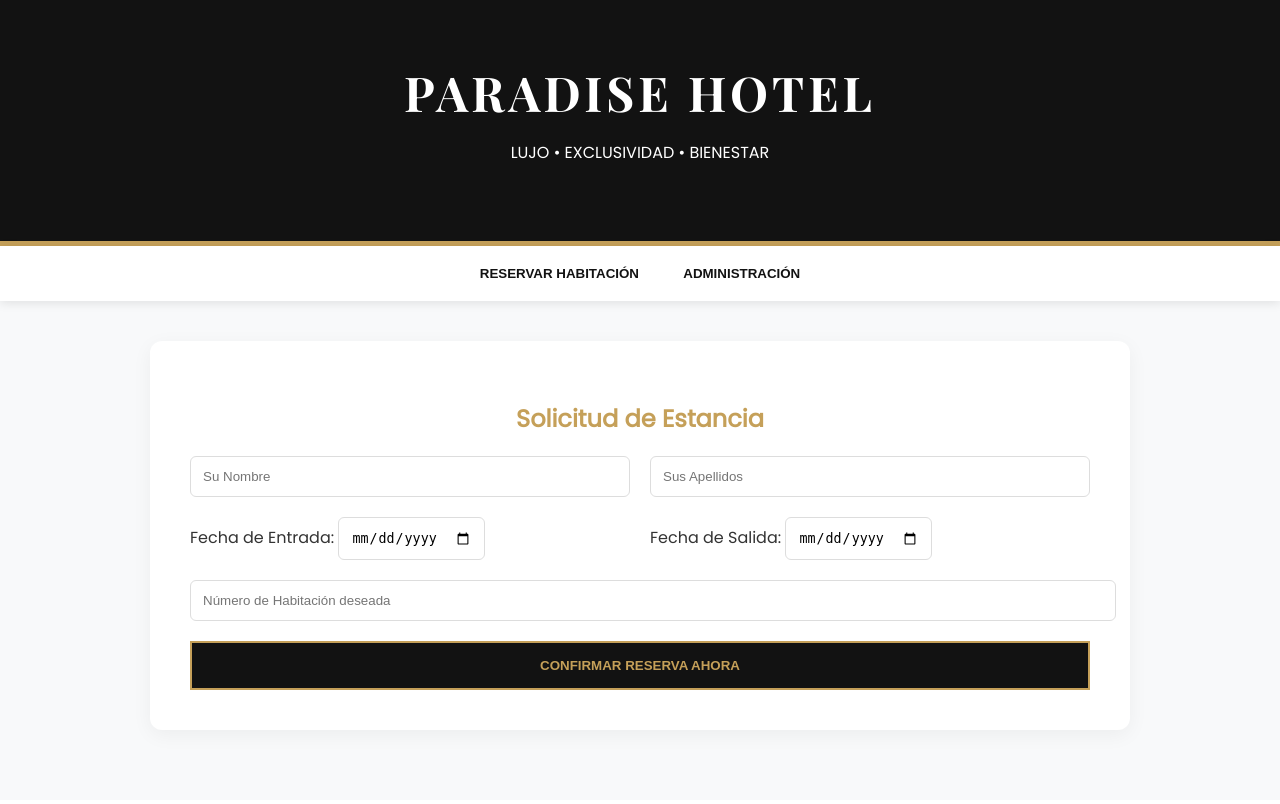
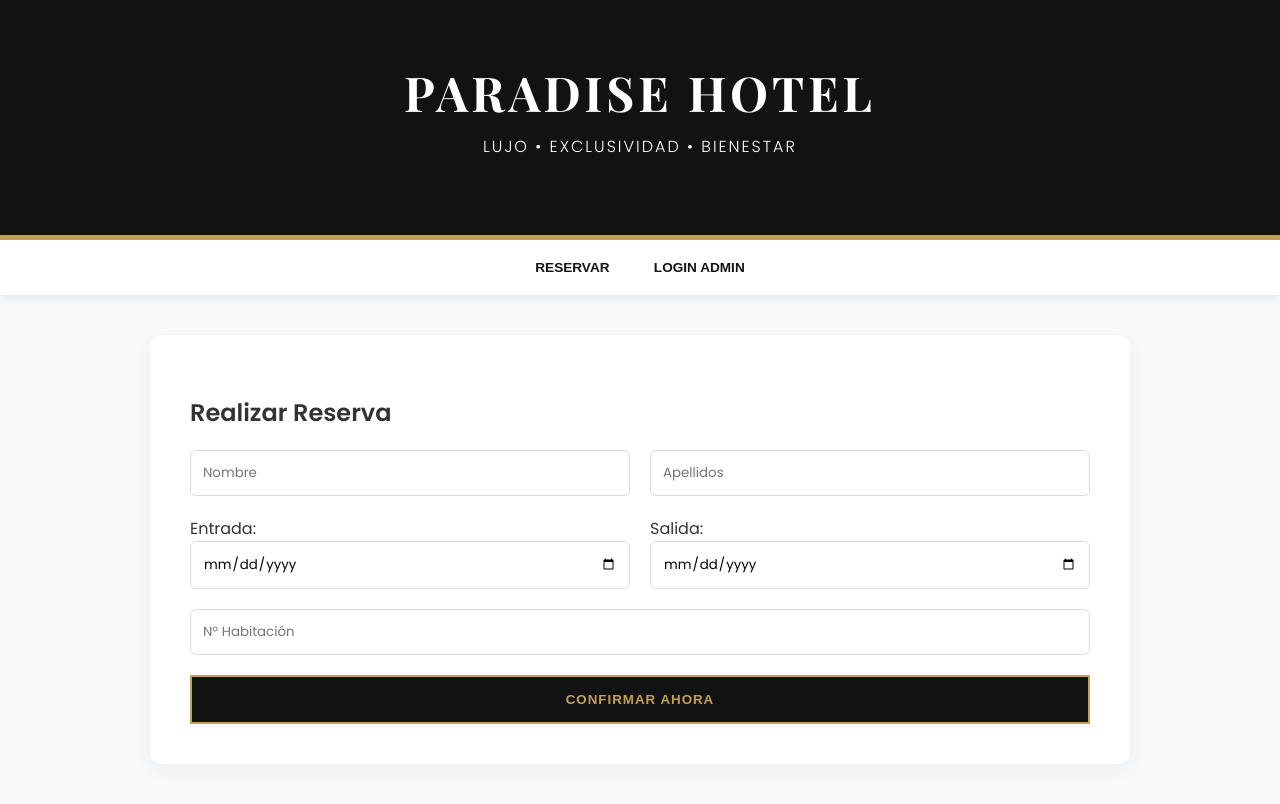
Before and after one commit to AVL05/API_Hotel, a PHP site: page / in a window 1280 px wide. Before the commit the page ends 736 px from the top, so only its background shows below. Run offline with PHP 8.4, Linux system fonts and the light colour scheme.

Commit message:
refactor: mejora de la arquitectura, limpieza de CSS con clases y optimización de JS

```diff
--- /dev/null
+++ b/css/styles.css
@@ -0,0 +1,186 @@
+:root {
+	--gold: #c5a059;
+	--dark: #121212;
+	--bg: #f8f9fa;
+	--white: #ffffff;
+	--danger: #ff4757;
+	--border: #dddddd;
+}
+
+body {
+	font-family: "Poppins", sans-serif;
+	background: var(--bg);
+	margin: 0;
+	color: #333;
+}
+
+/* --- Layout --- */
+.header-main {
+	background: var(--dark);
+	color: var(--white);
+	padding: 60px 20px;
+	text-align: center;
+	border-bottom: 5px solid var(--gold);
+}
+
+.title-hotel {
+	font-family: "Playfair Display", serif;
+	font-size: 3rem;
+	margin: 0;
+	letter-spacing: 4px;
+}
+
+.subtitle-hotel {
+	margin-top: 10px;
+	font-weight: 300;
+	letter-spacing: 2px;
+}
+
+.container-main {
+	max-width: 900px;
+	margin: 40px auto;
+	background: var(--white);
+	padding: 40px;
+	border-radius: 12px;
+	box-shadow: 0 5px 20px rgba(0, 0, 0, 0.05);
+}
+
+/* --- Navegación --- */
+.nav-bar {
+	background: var(--white);
+	text-align: center;
+	padding: 10px;
+	box-shadow: 0 2px 10px rgba(0, 0, 0, 0.1);
+	position: sticky;
+	top: 0;
+	z-index: 100;
+}
+
+.nav-btn {
+	background: none;
+	border: none;
+	padding: 10px 20px;
+	font-weight: bold;
+	cursor: pointer;
+	color: var(--dark);
+	transition: 0.3s;
+	text-transform: uppercase;
+	font-size: 0.85rem;
+}
+
+.nav-btn:hover {
+	color: var(--gold);
+}
+
+.user-badge {
+	background: rgba(197, 160, 89, 0.1);
+	padding: 5px 15px;
+	border-radius: 20px;
+	font-size: 0.8rem;
+	color: var(--gold);
+	margin-top: 10px;
+	display: inline-block;
+}
+
+/* --- Secciones --- */
+.section {
+	display: none;
+}
+
+.section.active {
+	display: block;
+	animation: fadeIn 0.5s;
+}
+
+@keyframes fadeIn {
+	from {
+		opacity: 0;
+		transform: translateY(10px);
+	}
+	to {
+		opacity: 1;
+		transform: translateY(0);
+	}
+}
+
+/* --- Formularios --- */
+.form-row {
+	display: grid;
+	grid-template-columns: 1fr 1fr;
+	gap: 20px;
+	margin-bottom: 20px;
+}
+
+.input-field {
+	padding: 12px;
+	border: 1px solid var(--border);
+	border-radius: 6px;
+	outline: none;
+	width: 100%;
+	box-sizing: border-box;
+	font-family: inherit;
+}
+
+.input-field:focus {
+	border-color: var(--gold);
+}
+
+.btn-primary {
+	background: var(--dark);
+	color: var(--gold);
+	border: 2px solid var(--gold);
+	padding: 15px 30px;
+	font-weight: bold;
+	width: 100%;
+	cursor: pointer;
+	transition: 0.3s;
+	text-transform: uppercase;
+	letter-spacing: 1px;
+}
+
+.btn-primary:hover {
+	background: var(--gold);
+	color: var(--white);
+}
+
+/* --- Tablas de Administración --- */
+.table-admin {
+	width: 100%;
+	border-collapse: collapse;
+	margin-top: 20px;
+}
+
+.table-admin th {
+	background: var(--dark);
+	color: var(--gold);
+	padding: 15px;
+	text-align: left;
+	text-transform: uppercase;
+	font-size: 0.75rem;
+}
+
+.table-admin td {
+	padding: 15px;
+	border-bottom: 1px solid #eee;
+}
+
+/* --- Botones de acción --- */
+.btn-action {
+	padding: 6px 12px;
+	border-radius: 4px;
+	cursor: pointer;
+	border: none;
+	font-size: 0.75rem;
+	transition: 0.2s;
+	font-weight: bold;
+}
+
+.btn-edit {
+	background: var(--gold);
+	color: white;
+	margin-right: 5px;
+}
+.btn-delete {
+	background: var(--danger);
+	color: white;
+}
--- a/index.php
+++ b/index.php
@@ -1,4 +1,6 @@
 <?php
+session_start();
+
 // --- CONFIGURACIÓN DE LA API ---
 $dbConfig = json_decode(file_get_contents('credenciales.txt'), true);
 
@@ -10,37 +12,92 @@ function conectar()
         $pdo->setAttribute(PDO::ATTR_ERRMODE, PDO::ERRMODE_EXCEPTION);
         return $pdo;
     } catch (PDOException $e) {
-        exit(json_encode(["error" => $e->getMessage()]));
+        http_response_code(500);
+        exit(json_encode(["error" => "Error de conexión"]));
     }
 }
 
-// DETECTAR SI ES UNA LLAMADA API O WEB
 $es_api = (isset($_GET['api']) || $_SERVER['REQUEST_METHOD'] !== 'GET');
 
 if ($es_api) {
     header("Content-Type: application/json");
     $db = conectar();
     $metodo = $_SERVER['REQUEST_METHOD'];
+    $accion = $_GET['action'] ?? '';
+
+    if ($accion === 'logout') {
+        session_destroy();
+        header("Location: index.php");
+        exit;
+    }
+
+    // LOGIN
+    if ($accion === 'login' && $metodo === 'POST') {
+        $input = json_decode(file_get_contents('php://input'), true);
+        $stmt = $db->prepare("SELECT * FROM usuarios WHERE email = ?");
+        $stmt->execute([$input['email']]);
+        $user = $stmt->fetch(PDO::FETCH_ASSOC);
+
+        if ($user && password_verify($input['password'], $user['password'])) {
+            $_SESSION['admin_id'] = $user['id'];
+            $_SESSION['admin_nombre'] = $user['nombre'];
+            echo json_encode(["status" => "success", "mensaje" => "Acceso concedido"]);
+            exit;
+        } else {
+            http_response_code(401);
+            echo json_encode(["error" => "Credenciales incorrectas"]);
+            exit;
+        }
+    }
+
+    // PROTECCIÓN: Solo POST (crear reserva) es público.
+    if (($metodo === 'GET' || $metodo === 'PUT' || $metodo === 'DELETE') && $accion !== 'login') {
+        if (!isset($_SESSION['admin_id'])) {
+            http_response_code(401);
+            exit(json_encode(["error" => "No autorizado"]));
+        }
+    }
 
     switch ($metodo) {
-        case 'GET': // Consultar todas las reservas (Formato JSON)
-            $stmt = $db->query("SELECT * FROM reservas ORDER BY id DESC");
+        case 'GET':
+            $sql = "SELECT r.id, u.nombre, u.apellidos, r.fecha_entrada, r.fecha_salida, r.habitacion FROM reservas r INNER JOIN usuarios u ON r.usuario_id = u.id ORDER BY r.id DESC";
+            $stmt = $db->query($sql);
             echo json_encode($stmt->fetchAll(PDO::FETCH_ASSOC));
             break;
 
-        case 'POST': // Crear reserva
+        case 'POST':
             $input = json_decode(file_get_contents('php://input'), true);
-            $sql = "INSERT INTO reservas (nombre, apellidos, fecha_entrada, fecha_salida, habitacion) VALUES (?, ?, ?, ?, ?)";
-            $stmt = $db->prepare($sql);
-            $stmt->execute([$input['nombre'], $input['apellidos'], $input['entrada'], $input['salida'], $input['habitacion']]);
-            echo json_encode(["status" => "success", "mensaje" => "Reserva confirmada"]);
+            $db->beginTransaction();
+            try {
+                $stmtUser = $db->prepare("INSERT INTO usuarios (nombre, apellidos, email, password) VALUES (?, ?, ?, ?)");
+                $email = strtolower($input['nombre']) . rand(1, 999) . "@paradise.com";
+                $pass = password_hash("1234", PASSWORD_DEFAULT);
+                $stmtUser->execute([$input['nombre'], $input['apellidos'], $email, $pass]);
+                $user_id = $db->lastInsertId();
+
+                $stmtRes = $db->prepare("INSERT INTO reservas (usuario_id, fecha_entrada, fecha_salida, habitacion) VALUES (?, ?, ?, ?)");
+                $stmtRes->execute([$user_id, $input['entrada'], $input['salida'], $input['habitacion']]);
+                $db->commit();
+                echo json_encode(["status" => "success", "mensaje" => "¡Reserva Confirmada!"]);
+            } catch (Exception $e) {
+                $db->rollBack();
+                http_response_code(500);
+                echo json_encode(["error" => "Error al reservar"]);
+            }
             break;
 
-        case 'DELETE': // Borrar reserva
+        case 'PUT':
+            $input = json_decode(file_get_contents('php://input'), true);
+            $stmt = $db->prepare("UPDATE reservas SET fecha_entrada = ?, fecha_salida = ?, habitacion = ? WHERE id = ?");
+            $stmt->execute([$input['entrada'], $input['salida'], $input['habitacion'], $input['id']]);
+            echo json_encode(["status" => "success"]);
+            break;
+
+        case 'DELETE':
             $input = json_decode(file_get_contents('php://input'), true);
             $stmt = $db->prepare("DELETE FROM reservas WHERE id = ?");
             $stmt->execute([$input['id']]);
-            echo json_encode(["status" => "deleted"]);
+            echo json_encode(["status" => "success"]);
             break;
     }
     exit;
@@ -51,185 +108,49 @@ if ($es_api) {
 
 <head>
     <meta charset="UTF-8">
-    <title>Resorts & Spa - Hotel Paradise</title>
-    <link href="https://fonts.googleapis.com/css2?family=Playfair+Display:wght@700&family=Poppins:wght@300;400&display=swap" rel="stylesheet">
-    <style>
-        :root {
-            --gold: #c5a059;
-            --dark: #121212;
-            --bg: #f8f9fa;
-        }
-
-        body {
-            font-family: 'Poppins', sans-serif;
-            background: var(--bg);
-            margin: 0;
-            color: #333;
-        }
-
-        header {
-            background: var(--dark);
-            color: white;
-            padding: 60px 20px;
-            text-align: center;
-            border-bottom: 5px solid var(--gold);
-        }
-
-        h1 {
-            font-family: 'Playfair Display', serif;
-            font-size: 3rem;
-            margin: 0;
-            letter-spacing: 4px;
-        }
-
-        .nav {
-            background: #fff;
-            text-align: center;
-            padding: 10px;
-            box-shadow: 0 2px 10px rgba(0, 0, 0, 0.1);
-            position: sticky;
-            top: 0;
-            z-index: 100;
-        }
-
-        .nav button {
-            background: none;
-            border: none;
-            padding: 10px 20px;
-            font-weight: bold;
-            cursor: pointer;
-            color: var(--dark);
-            transition: 0.3s;
-        }
-
-        .nav button:hover {
-            color: var(--gold);
-        }
-
-        .container {
-            max-width: 900px;
-            margin: 40px auto;
-            background: white;
-            padding: 40px;
-            border-radius: 12px;
-            box-shadow: 0 5px 20px rgba(0, 0, 0, 0.05);
-        }
-
-        .section {
-            display: none;
-        }
-
-        .active {
-            display: block;
-            animation: fadeIn 0.5s;
-        }
-
-        @keyframes fadeIn {
-            from {
-                opacity: 0;
-            }
-
-            to {
-                opacity: 1;
-            }
-        }
-
-        /* Formularios */
-        .form-row {
-            display: grid;
-            grid-template-columns: 1fr 1fr;
-            gap: 20px;
-            margin-bottom: 20px;
-        }
-
-        input {
-            padding: 12px;
-            border: 1px solid #ddd;
-            border-radius: 6px;
-            outline: none;
-        }
-
-        input:focus {
-            border-color: var(--gold);
-        }
-
-        button.main-btn {
-            background: var(--dark);
-            color: var(--gold);
-            border: 2px solid var(--gold);
-            padding: 15px 30px;
-            font-weight: bold;
-            width: 100%;
-            cursor: pointer;
-            transition: 0.3s;
-        }
-
-        button.main-btn:hover {
-            background: var(--gold);
-            color: white;
-        }
-
-        /* Tabla Admin */
-        table {
-            width: 100%;
-            border-collapse: collapse;
-            margin-top: 20px;
-            font-size: 0.9rem;
-        }
-
-        th {
-            background: var(--dark);
-            color: var(--gold);
-            padding: 12px;
-            text-align: left;
-        }
-
-        td {
-            padding: 12px;
-            border-bottom: 1px solid #eee;
-        }
-
-        .cancel-btn {
-            background: #ff4757;
-            color: white;
-            border: none;
-            padding: 5px 10px;
-            border-radius: 4px;
-            cursor: pointer;
-        }
-    </style>
+    <title>Hotel Paradise - WebService</title>
+    <link href="https://fonts.googleapis.com/css2?family=Playfair+Display:wght@700&family=Poppins:wght@300;400;600&display=swap" rel="stylesheet">
+    <link rel="stylesheet" href="./css/styles.css">
 </head>
 
 <body>
-
-    <header>
-        <h1>PARADISE HOTEL</h1>
-        <p>LUJO • EXCLUSIVIDAD • BIENESTAR</p>
+    <header class="header-main">
+        <h1 class="title-hotel">PARADISE HOTEL</h1>
+        <p class="subtitle-hotel">LUJO • EXCLUSIVIDAD • BIENESTAR</p>
+        <?php if (isset($_SESSION['admin_id'])): ?>
+            <div class="user-badge">Personal Autorizado: <?php echo $_SESSION['admin_nombre']; ?></div>
+        <?php endif; ?>
     </header>
 
-    <div class="nav">
-        <button onclick="switchTab('reserva')">RESERVAR HABITACIÓN</button>
-        <button onclick="switchTab('admin')">ADMINISTRACIÓN</button>
+    <nav class="nav-bar">
+        <button class="nav-btn" onclick="switchTab('reserva')">RESERVAR</button>
+        <?php if (isset($_SESSION['admin_id'])): ?>
+            <button class="nav-btn" onclick="switchTab('admin')">ADMINISTRACIÓN</button>
+            <button class="nav-btn" onclick="location.href='index.php?api=true&action=logout'">SALIR</button>
+        <?php else: ?>
+            <button class="nav-btn" onclick="loginAdmin()">LOGIN ADMIN</button>
+        <?php endif; ?>
+    </nav>
+
+    <main class="container-main">
+        <div id="reserva" class="section active">
+            <h2>Realizar Reserva</h2>
+            <div class="form-row">
+                <input type="text" id="nombre" class="input-field" placeholder="Nombre">
+                <input type="text" id="apellidos" class="input-field" placeholder="Apellidos">
+            </div>
+            <div class="form-row">
+                <label>Entrada: <input type="date" id="entrada" class="input-field"></label>
+                <label>Salida: <input type="date" id="salida" class="input-field"></label>
+            </div>
+            <input type="number" id="hab" class="input-field" placeholder="Nº Habitación" style="margin-bottom:20px;">
+            <button class="btn-primary" onclick="postReserva()">CONFIRMAR AHORA</button>
         </div>
 
-    <div class="container">
-        <div id="reserva" class="section active">
-            <h2 style="text-align:center; color: var(--gold);">Solicitud de Estancia</h2>
-            <div class="form-row">
-                <input type="text" id="nombre" placeholder="Su Nombre">
-                <input type="text" id="apellidos" placeholder="Sus Apellidos">
-            </div>
-            <div class="form-row">
-                <label>Fecha de Entrada: <input type="date" id="entrada"></label>
-                <label>Fecha de Salida: <input type="date" id="salida"></label>
-            </div>
-            <input type="number" id="hab" placeholder="Número de Habitación deseada" style="width: 100%; margin-bottom:20px;">
-            <button class="main-btn" onclick="postReserva()">CONFIRMAR RESERVA AHORA</button>
-        </div>
-
+        <?php if (isset($_SESSION['admin_id'])): ?>
             <div id="admin" class="section">
-            <h2 style="text-align:center; color: var(--gold);">Gestión de Reservas</h2>
-            <table id="tablaAdmin">
+                <h2>Gestión de Reservas</h2>
+                <table id="tablaAdmin" class="table-admin">
                     <thead>
                         <tr>
                             <th>Cliente</th>
@@ -242,74 +163,9 @@ if ($es_api) {
                     <tbody></tbody>
                 </table>
             </div>
-    </div>
-
-    <script>
-        function switchTab(id) {
-            document.querySelectorAll('.section').forEach(s => s.classList.remove('active'));
-            document.getElementById(id).classList.add('active');
-            if (id === 'admin') loadReservas();
-        }
-
-        // LLAMADA API: POST
-        async function postReserva() {
-            const data = {
-                nombre: document.getElementById('nombre').value,
-                apellidos: document.getElementById('apellidos').value,
-                entrada: document.getElementById('entrada').value,
-                salida: document.getElementById('salida').value,
-                habitacion: document.getElementById('hab').value
-            };
-
-            const res = await fetch('index.php', {
-                method: 'POST',
-                headers: {
-                    'Content-Type': 'application/json'
-                },
-                body: JSON.stringify(data)
-            });
-
-            const result = await res.json();
-            alert(result.mensaje);
-            location.reload();
-        }
-
-        // LLAMADA API: GET
-        async function loadReservas() {
-            const res = await fetch('index.php?api=true');
-            const reservas = await res.json();
-            const tbody = document.querySelector('#tablaAdmin tbody');
-            tbody.innerHTML = '';
-
-            reservas.forEach(r => {
-                tbody.innerHTML += `
-                <tr>
-                    <td>${r.nombre} ${r.apellidos}</td>
-                    <td>${r.fecha_entrada}</td>
-                    <td>${r.fecha_salida}</td>
-                    <td>${r.habitacion}</td>
-                    <td><button class="cancel-btn" onclick="deleteReserva(${r.id})">Eliminar</button></td>
-                </tr>
-            `;
-            });
-        }
-
-        // LLAMADA API: DELETE
-        async function deleteReserva(id) {
-            if (!confirm("¿Desea cancelar esta reserva de forma permanente?")) return;
-            await fetch('index.php', {
-                method: 'DELETE',
-                headers: {
-                    'Content-Type': 'application/json'
-                },
-                body: JSON.stringify({
-                    id: id
-                })
-            });
-            loadReservas();
-        }
-    </script>
-
+        <?php endif; ?>
+    </main>
+    <script src="./js/app.js"></script>
 </body>
 
 </html>
--- /dev/null
+++ b/js/app.js
@@ -0,0 +1,127 @@
+/**
+ * Cambia entre pestañas (Reserva / Admin)
+ */
+function switchTab(id) {
+	const section = document.querySelector("#" + id);
+	if (!section) {
+		alert("Área privada. Solo personal autorizado.");
+		return;
+	}
+	document.querySelectorAll(".section").forEach((s) => s.classList.remove("active"));
+	section.classList.add("active");
+	if (id === "admin") loadReservas();
+}
+
+/**
+ * LOGIN: Autenticación de administrador
+ */
+async function loginAdmin() {
+	const email = prompt("Email admin:");
+	const password = prompt("Password admin:");
+	if (!email || !password) return;
+
+	try {
+		const res = await fetch("index.php?api=true&action=login", {
+			method: "POST",
+			headers: { "Content-Type": "application/json" },
+			body: JSON.stringify({ email, password }),
+		});
+		const result = await res.json();
+		if (res.ok) {
+			alert(result.mensaje);
+			location.reload();
+		} else {
+			alert(result.error);
+		}
+	} catch (err) {
+		console.error("Error en login:", err);
+	}
+}
+
+/**
+ * POST: Crear reserva (Público)
+ */
+async function postReserva() {
+	const data = {
+		nombre: document.querySelector("#nombre").value,
+		apellidos: document.querySelector("#apellidos").value,
+		entrada: document.querySelector("#entrada").value,
+		salida: document.querySelector("#salida").value,
+		habitacion: document.querySelector("#hab").value,
+	};
+
+	if (!data.nombre || !data.entrada) return alert("Faltan datos obligatorios");
+
+	const res = await fetch("index.php?api=true", {
+		method: "POST",
+		headers: { "Content-Type": "application/json" },
+		body: JSON.stringify(data),
+	});
+
+	const result = await res.json();
+	alert(result.mensaje);
+	if (res.ok) location.reload();
+}
+
+/**
+ * GET: Cargar reservas (Solo Admin)
+ */
+async function loadReservas() {
+	try {
+		const res = await fetch("index.php?api=true");
+		if (!res.ok) return;
+
+		const reservas = await res.json();
+		const tbody = document.querySelector("#tablaAdmin tbody");
+		if (!tbody) return;
+
+		tbody.innerHTML = "";
+		reservas.forEach((r) => {
+			tbody.innerHTML += `
+                <tr>
+                    <td>${r.nombre} ${r.apellidos}</td>
+                    <td>${r.fecha_entrada}</td>
+                    <td>${r.fecha_salida}</td>
+                    <td>${r.habitacion}</td>
+                    <td>
+                        <button class="btn-action btn-edit" onclick="putReserva(${r.id})">Editar</button>
+                        <button class="btn-action btn-delete" onclick="deleteReserva(${r.id})">Borrar</button>
+                    </td>
+                </tr>
+            `;
+		});
+	} catch (err) {
+		console.error("Error cargando reservas:", err);
+	}
+}
+
+/**
+ * DELETE: Borrar reserva (Solo Admin)
+ */
+async function deleteReserva(id) {
+	if (!confirm("¿Desea borrar esta reserva permanentemente?")) return;
+
+	await fetch("index.php?api=true", {
+		method: "DELETE",
+		headers: { "Content-Type": "application/json" },
+		body: JSON.stringify({ id: id }),
+	});
+	loadReservas();
+}
+
+/**
+ * PUT: Modificar reserva (Solo Admin)
+ */
+async function putReserva(id) {
+	const ent = prompt("Nueva Entrada (YYYY-MM-DD):");
+	const sal = prompt("Nueva Salida (YYYY-MM-DD):");
+	const hab = prompt("Nueva Habitación:");
+	if (!ent || !sal) return;
+
+	await fetch("index.php?api=true", {
+		method: "PUT",
+		headers: { "Content-Type": "application/json" },
+		body: JSON.stringify({ id, entrada: ent, salida: sal, habitacion: hab }),
+	});
+	loadReservas();
+}
```
Also changed, not shown: database.sql (+30 -7 lines), README.md. Lines whose indentation alone changed are shown as unchanged.
